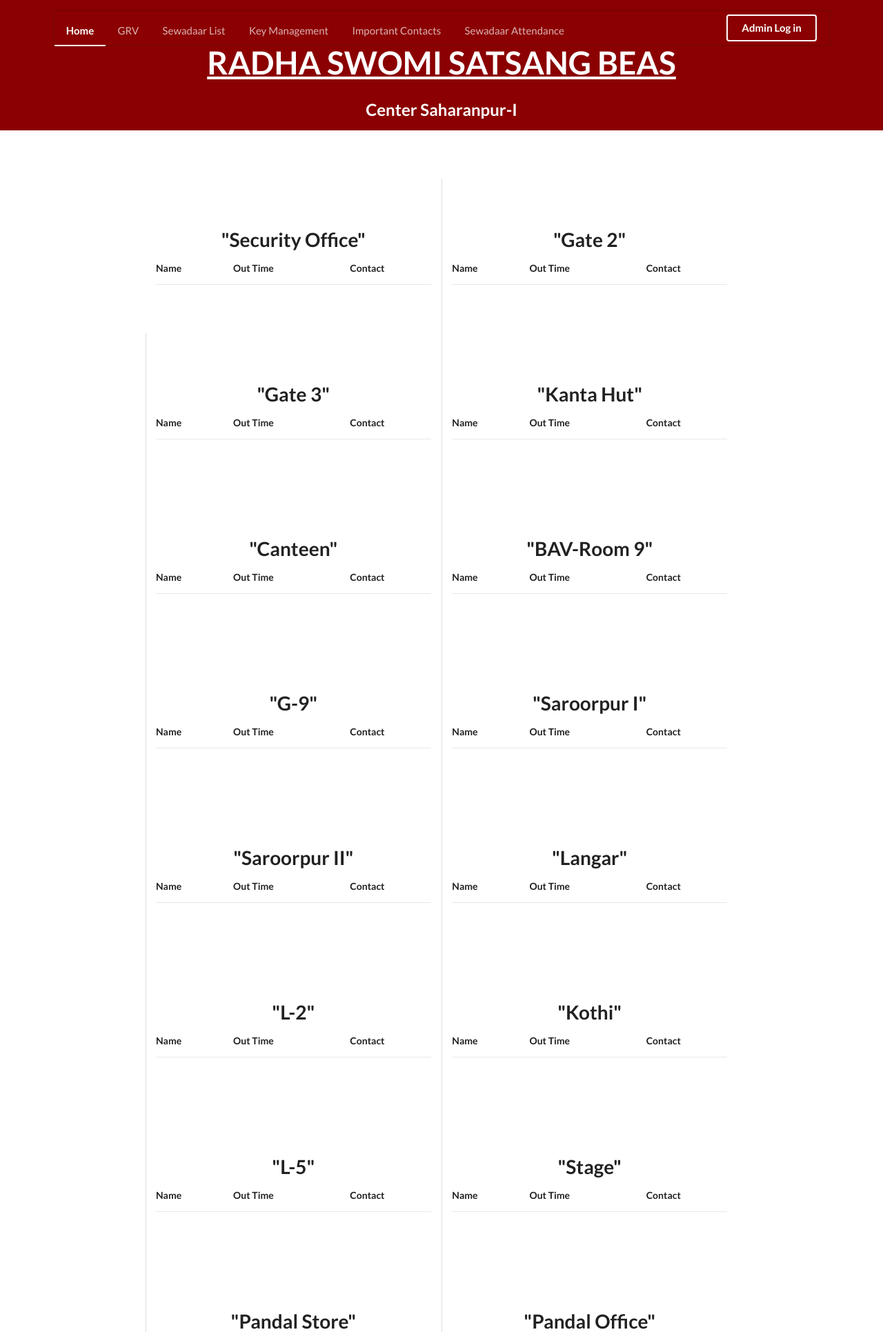
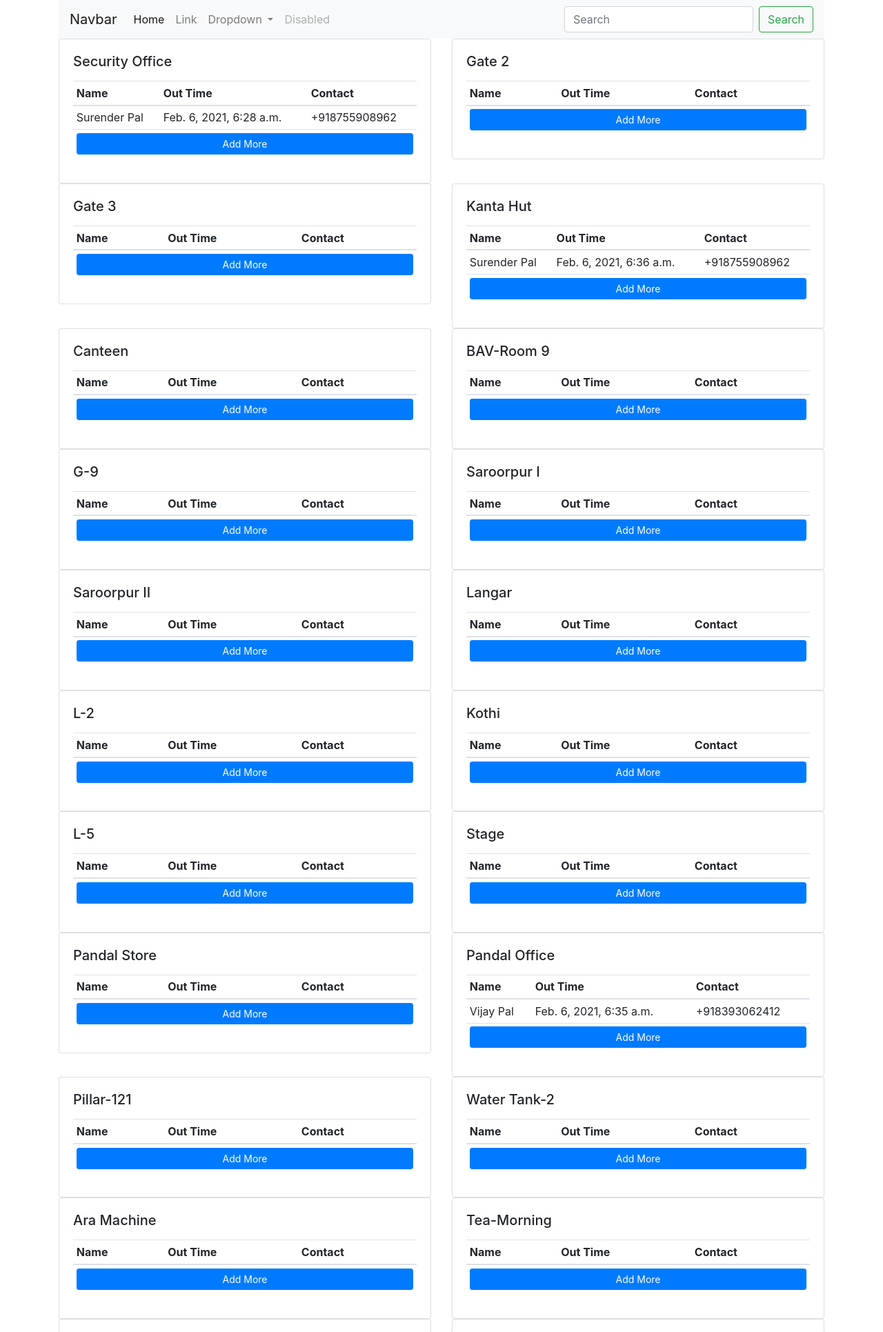
Before and after one commit to VishalWaldiya/attendanceSystem, a Django app: page / in a window 1280 px wide. Shown: the top 1931 px of the page at 69% size. Run offline with Django 3.2, Linux system fonts and the light colour scheme; data comes from the database, SQL or seed files in the repository; both versions use the stored data as it was after the commit; lists and menus that the app fills with data are empty; some libraries are stand-ins or nearby versions.

Commit message:
styling changed to bootstrap and ui fixes

```diff
--- a/attendance/attendance/urls.py
+++ b/attendance/attendance/urls.py
@@ -18,6 +18,6 @@ from django.urls import path, include
 
 urlpatterns = [
     path('admin/', admin.site.urls),
-    path('api/v1/', include('api.urls')),
-    path('', include('webui.urls')),
+    path('api/v1/', include(('api.urls','api'))),
+    path('', include(('webui.urls', 'webui'))),
 ]
--- a/attendance/webui/forms.py
+++ b/attendance/webui/forms.py
@@ -1,12 +1,38 @@
 from django import forms
+from django.contrib.admin import widgets
 from .models import Transaction, Member ,MemberType, Center, GENDER_TYPE, SecurityPost
 
 GEEKS_CHOICES = Member.objects.values_list('id','id')
 
+
+# class DateInput(forms.DateInput):
+#     input_type = 'date'
+
+
+# class TransactionForm(forms.ModelForm):
+#     class Meta:
+#         model = Transaction
+#         # fields = '__all__'
+#         exclude = ['status', 'misc']
+#         widgets = {
+#             'inTime': DateInput(),
+#         }
+
+
+    # def __init__(self, *args, **kwargs):
+    #     super(TransactionForm, self).__init__(*args, **kwargs)
+    #     # self.fields['username'].widget.attrs.update({'class' : 'ui input','placeholder':'Enter Username'})
+    #     # self.fields['email'].widget.attrs.update({'class' : 'ui input','placeholder':'Enter email'})
+    #     # self.fields['keywords'].widget.attrs.update({'class' : 'ui input','placeholder':'Enter Key words'})
+    #     # self.fields['search_frequency'].widget.attrs.update({'class' : 'ui input','placeholder':'In Hours'})
+    #     self.fields['inTime'].widget.attrs.update({'class' : 'ui calender'})
+    #     self.fields['outtime'].widget.attrs.update({'type' : 'datetime-local'})
+
+
 class TransactionForm(forms.Form):
-    ID = forms.ModelChoiceField(
-        # choices = GEEKS_CHOICES,
-        queryset = Member.objects.values_list('id'),
+    ID = forms.ChoiceField(
+        choices = GEEKS_CHOICES,
+        # queryset = Member.objects.all().values('id'),
         label = 'Select or Search #',
         widget=forms.Select(attrs={"_style": "search", "_dropdown_icon": "dropdown"})
     )
@@ -17,15 +43,15 @@ class TransactionForm(forms.Form):
                                         "class": "ui " })
     )
 
-    MemberType = forms.ModelChoiceField(
-        queryset=MemberType.objects.all(),
-        widget=forms.Select(attrs={"_style": "search", "_dropdown_icon": "dropdown"})
-        )
+    # MemberType = forms.ModelChoiceField(
+    #     queryset=MemberType.objects.all(),
+    #     widget=forms.Select(attrs={"_style": "search", "_dropdown_icon": "dropdown"})
+    #     )
 
-    CenterDetails = forms.ModelChoiceField(
-        queryset=Center.objects.all(),
-        widget=forms.Select(attrs={"_style": "search", "_dropdown_icon": "dropdown"})
-    )
+    # CenterDetails = forms.ModelChoiceField(
+    #     queryset=Center.objects.all(),
+    #     widget=forms.Select(attrs={"_style": "search", "_dropdown_icon": "dropdown"})
+    # )
 
     FatherName = forms.CharField(
         widget=forms.TextInput(attrs={
@@ -33,10 +59,10 @@ class TransactionForm(forms.Form):
                                         "class": "ui " })
     )
 
-    Gender = forms.ChoiceField(
-        choices=GENDER_TYPE,
-        widget=forms.Select(attrs={"_dropdown_icon": "dropdown"})
-    )
+    # Gender = forms.ChoiceField(
+    #     choices=GENDER_TYPE,
+    #     widget=forms.Select(attrs={"_dropdown_icon": "dropdown"})
+    # )
 
     Contact = forms.CharField(
         max_length=15,
@@ -47,6 +73,7 @@ class TransactionForm(forms.Form):
 
     AlternateContact = forms.CharField(
         max_length=15,
+        required=False,
         widget=forms.TextInput(attrs={
                                         "Placeholder": "Alternate Contact Number",
                                         "class": "ui " })
@@ -63,3 +90,18 @@ class TransactionForm(forms.Form):
         queryset=SecurityPost.objects.all(),
         widget=forms.Select(attrs={"_style": "search", "_dropdown_icon": "dropdown"})
         )
+
+
+    # inTime = forms.DateTimeField(input_formats=['%Y-%m-%d %I:%M'], widget=forms.DateInput(attrs={'type':'datetime-local'}))
+    # outTime = forms.DateTimeField(input_formats=['%Y-%m-%d %I:%M'], required=False, widget=forms.DateInput(attrs={'type':'datetime-local'}))
+
+    inTime = forms.DateTimeField(input_formats=['%I:%M %p %d-%b-%Y'],
+             widget = forms.DateTimeInput(
+                 attrs={'type': 'datetime-local'},
+                 format='%I:%M %p %d-%b-%Y'))
+
+
+    outime = forms.DateTimeField(input_formats=['%I:%M %p %d-%b-%Y'],
+             widget = forms.DateTimeInput(
+                 attrs={'type': 'datetime-local'},
+                 format='%I:%M %p %d-%b-%Y'))
--- a/attendance/webui/models.py
+++ b/attendance/webui/models.py
@@ -133,7 +133,7 @@ class Transaction(models.Model):
     MemberDetails = models.ForeignKey('webui.Member', on_delete=models.DO_NOTHING)
     SecurityPostDetails = models.ForeignKey('webui.SecurityPost', on_delete=models.DO_NOTHING)
 
-    inTime = models.DateTimeField(auto_now_add=True)
+    inTime = models.DateTimeField(auto_now=False)
     outtime = models.DateTimeField(auto_now=False)
     status = models.CharField(choices=ACTIVE_TYPE, max_length=50, default='ACT')
     misc = models.TextField(blank=True)
--- a/attendance/webui/templates/base.html
+++ b/attendance/webui/templates/base.html
@@ -1,105 +1,31 @@
-<!DOCTYPE html>
-<html>
-<head>
-  <!-- Standard Meta -->
-  <meta charset="utf-8" />
-  <meta http-equiv="X-UA-Compatible" content="IE=edge,chrome=1" />
-  <meta name="viewport" content="width=device-width, initial-scale=1.0, maximum-scale=1.0">
+<!doctype html>
+<html lang="en">
+  <head>
+    <!-- Required meta tags -->
+    <meta charset="utf-8">
+    <meta name="viewport" content="width=device-width, initial-scale=1, shrink-to-fit=no">
 
-  <!-- Site Properties -->
-  <title>Homepage - Semantic</title>
-    <link rel="stylesheet" href="https://cdn.jsdelivr.net/npm/semantic-ui@2.4.2/dist/semantic.min.css">
-  {% block additional_css %}{% endblock additional_css %}
+    <!-- Bootstrap CSS -->
+    <link rel="stylesheet" href="https://stackpath.bootstrapcdn.com/bootstrap/4.4.1/css/bootstrap.min.css" integrity="sha384-Vkoo8x4CGsO3+Hhxv8T/Q5PaXtkKtu6ug5TOeNV6gBiFeWPGFN9MuhOf23Q9Ifjh" crossorigin="anonymous">
 
-  {% include "baseComponents/styles.html" %}
+  </head>
+  <script src="https://code.jquery.com/jquery-3.1.1.min.js" crossorigin="anonymous"></script>
+  <script src="https://cdn.jsdelivr.net/npm/popper.js@1.16.0/dist/umd/popper.min.js" integrity="sha384-Q6E9RHvbIyZFJoft+2mJbHaEWldlvI9IOYy5n3zV9zzTtmI3UksdQRVvoxMfooAo" crossorigin="anonymous"></script>
+  <script src="https://stackpath.bootstrapcdn.com/bootstrap/4.4.1/js/bootstrap.min.js" integrity="sha384-wfSDF2E50Y2D1uUdj0O3uMBJnjuUD4Ih7YwaYd1iqfktj0Uod8GCExl3Og8ifwB6" crossorigin="anonymous"></script>
+  <body>
+    <div class="container">
 
+      {% include "baseComponents/navbar.html" %}
+      {% block content %}
 
-</head>
-<body>
+      {% endblock content %}
 
-{% include 'baseComponents/navbar.html' %}
+      {% include "baseComponents/footer.html" %}
+      <!-- Optional JavaScript -->
+      <!-- jQuery first, then Popper.js, then Bootstrap JS -->
+    </div>
+  </body>
+  {% block additional_js %}
 
-<div class="ui text container">
-      <h1 class="ui inverted header">
-        RADHA SWOMI SATSANG BEAS
-      </h1>
-      <h2>Center Saharanpur-I</h2>
-    </div>
-
-  </div>
-
-  {% comment %} <div class="ui vertical stripe segment">
-    <div class="ui middle aligned stackable grid container">
-      <div class="row">
-        <div class="eight wide column">
-          <h3 class="ui header">We Help Companies and Companions</h3>
-          <p>We can give your company superpowers to do things that they never thought possible. Let us delight your customers and empower your needs...through pure data analytics.</p>
-          <h3 class="ui header">We Make Bananas That Can Dance</h3>
-          <p>Yes that's right, you thought it was the stuff of dreams, but even bananas can be bioengineered.</p>
-        </div>
-        <div class="six wide right floated column">
-        </div>
-      </div>
-      <div class="row">
-        <div class="center aligned column">
-          <a class="ui huge button">Check Them Out</a>
-        </div>
-      </div>
-    </div>
-  </div> {% endcomment %}
-
-
-  {% block content %}
-  {% endblock content %}
-
-  {% comment %} <div class="ui vertical stripe segment">
-    <div class="ui text container">
-      <h3 class="ui header">Breaking The Grid, Grabs Your Attention</h3>
-      <p>Instead of focusing on content creation and hard work, we have learned how to master the art of doing nothing by providing massive amounts of whitespace and generic content that can seem massive, monolithic and worth your attention.</p>
-      <a class="ui large button">Read More</a>
-      <h4 class="ui horizontal header divider">
-        <a href="#">Case Studies</a>
-      </h4>
-      <h3 class="ui header">Did We Tell You About Our Bananas?</h3>
-      <p>Yes I know you probably disregarded the earlier boasts as non-sequitur filler content, but its really true. It took years of gene splicing and combinatory DNA research, but our bananas can really dance.</p>
-      <a class="ui large button">I'm Still Quite Interested</a>
-    </div>
-  </div> {% endcomment %}
-
-
-{% include 'baseComponents/footer.html' %}
-</div>
-
-  <script src="https://code.jquery.com/jquery-3.1.1.min.js" crossorigin="anonymous"></script>
-  <script src="https://cdn.jsdelivr.net/npm/semantic-ui@2.4.2/dist/semantic.min.js"></script>
-
-  <script>
-  $(document)
-    .ready(function() {
-
-      // fix menu when passed
-      $('.masthead')
-        .visibility({
-          once: false,
-          onBottomPassed: function() {
-            $('.fixed.menu').transition('fade in');
-          },
-          onBottomPassedReverse: function() {
-            $('.fixed.menu').transition('fade out');
-          }
-        })
-      ;
-
-      // create sidebar and attach to menu open
-      $('.ui.sidebar')
-        .sidebar('attach events', '.toc.item')
-      ;
-
-    })
-  ;
-  </script>
-
-  {% block additional_js %}{% endblock additional_js %}
-</body>
-
+  {% endblock additional_js %}
 </html>
--- a/attendance/webui/templates/baseComponents/footer.html
+++ b/attendance/webui/templates/baseComponents/footer.html
@@ -1,31 +1,8 @@
-<div class="ui inverted vertical footer segment">
-    <div class="ui container">
-      <p>
-        © 2010-21 Radha Soami Satsang Beas | Privacy
-        </p>
-      <!-- <div class="ui stackable inverted divided equal height stackable grid">
-        <div class="three wide column">
-          <h4 class="ui inverted header">About</h4>
-          <div class="ui inverted link list">
-            <a href="#" class="item">Sitemap</a>
-            <a href="#" class="item">Contact Us</a>
-            <a href="#" class="item">Religious Ceremonies</a>
-            <a href="#" class="item">Gazebo Plans</a>
-          </div>
-        </div>
-        <div class="three wide column">
-          <h4 class="ui inverted header">Services</h4>
-          <div class="ui inverted link list">
-            <a href="#" class="item">Banana Pre-Order</a>
-            <a href="#" class="item">DNA FAQ</a>
-            <a href="#" class="item">How To Access</a>
-            <a href="#" class="item">Favorite X-Men</a>
-          </div>
-        </div>
-        <div class="seven wide column">
-          <h4 class="ui inverted header">Footer Header</h4>
-          <p>Extra space for a call to action inside the footer that could help re-engage users.</p>
-        </div>
-      </div> -->
-    </div>
+<footer class="bg-light text-center text-lg-start">
+  <!-- Copyright -->
+  <div class="text-center p-3" style="background-color: rgba(0, 0, 0, 0.2)">
+    © 2020 Copyright:
+    <a class="text-dark" href="https://mdbootstrap.com/">MDBootstrap.com</a>
   </div>
+  <!-- Copyright -->
+</footer>
--- a/attendance/webui/templates/baseComponents/navbar.html
+++ b/attendance/webui/templates/baseComponents/navbar.html
@@ -1,52 +1,35 @@
+<nav class="navbar navbar-expand-lg navbar-light bg-light">
+  <a class="navbar-brand" href="#">Navbar</a>
+  <button class="navbar-toggler" type="button" data-toggle="collapse" data-target="#navbarSupportedContent" aria-controls="navbarSupportedContent" aria-expanded="false" aria-label="Toggle navigation">
+    <span class="navbar-toggler-icon"></span>
+  </button>
 
-<!-- Following Menu -->
-<div class="ui large top fixed hidden menu">
-    <div class="ui container">
-      <a class="active item">Home</a>
-      <a class="item">GRV</a>
-      <a class="item">Sewadaar List</a>
-      <a class="item">Key Management</a>
-        <a class="item">Important Contacts</a>
-                <a class="item">Sewadaar Attendance</a>
-      <!-- <a class="item">Careers</a> -->
-      <div class="right menu">
-        <div class="item">
-          <a class="ui button">Admin Log in</a>
+  <div class="collapse navbar-collapse" id="navbarSupportedContent">
+    <ul class="navbar-nav mr-auto">
+      <li class="nav-item active">
+        <a class="nav-link" href="#">Home <span class="sr-only">(current)</span></a>
+      </li>
+      <li class="nav-item">
+        <a class="nav-link" href="#">Link</a>
+      </li>
+      <li class="nav-item dropdown">
+        <a class="nav-link dropdown-toggle" href="#" id="navbarDropdown" role="button" data-toggle="dropdown" aria-haspopup="true" aria-expanded="false">
+          Dropdown
+        </a>
+        <div class="dropdown-menu" aria-labelledby="navbarDropdown">
+          <a class="dropdown-item" href="#">Action</a>
+          <a class="dropdown-item" href="#">Another action</a>
+          <div class="dropdown-divider"></div>
+          <a class="dropdown-item" href="#">Something else here</a>
         </div>
-      </div>
-    </div>
+      </li>
+      <li class="nav-item">
+        <a class="nav-link disabled" href="#" tabindex="-1" aria-disabled="true">Disabled</a>
+      </li>
+    </ul>
+    <form class="form-inline my-2 my-lg-0">
+      <input class="form-control mr-sm-2" type="search" placeholder="Search" aria-label="Search">
+      <button class="btn btn-outline-success my-2 my-sm-0" type="submit">Search</button>
+    </form>
   </div>
-
-  <!-- Sidebar Menu -->
-  <div class="ui vertical inverted sidebar menu">
-    <a class="active item">Home</a>
-    <a class="item">GRV</a>
-    <a class="item">Sewadaar List</a>
-    <a class="item">Key Management</a>
-    <a class="item">Important Contacts</a>
-        <a class="item">Sewadaar Attendance</a>
-    <!-- <a class="item">Careers</a> -->
-    <a class="item">Admin Login</a>
-  </div>
-
-
-  <!-- Page Contents -->
-  <div class="pusher">
-    <div class="ui inverted vertical center aligned segment">
-
-      <div class="ui container">
-        <div class="ui large secondary inverted pointing menu">
-          <a class="toc item">
-            <i class="sidebar icon"></i>
-          </a>
-          <a class="active item">Home</a>
-          <a class="item">GRV</a>
-          <a class="item">Sewadaar List</a>
-          <a class="item">Key Management</a>
-                <a class="item">Important Contacts</a>
-                                <a class="item">Sewadaar Attendance</a>
-          <div class="right item">
-            <a class="ui inverted button">Admin Log in</a>
-          </div>
-        </div>
-      </div>
+</nav>
--- a/attendance/webui/templates/webui/dashboard.html
+++ b/attendance/webui/templates/webui/dashboard.html
@@ -1,45 +1,100 @@
 {% extends "base.html" %}
+{% load crispy_forms_tags %}
 
 {% block content %}
-<div class="ui vertical stripe quote segment">
-    <div class="ui equal width stackable internally celled grid">
-      <div class="center aligned divided row">
 
-          <div class="ui stackable three column divided grid">
+<div class="row">
 {% for gate,transactions in results.items %}
-            <div class="column">
-                <h3>"{{ gate }}"</h3>
-                <table class="ui very basic table">
+    <div class="col-md-6">
+      <div class="card">
+        <div class="card-body">
+          <h5 class="card-title">{{ gate }}</h5>
+          <p class="card-text">
+            <table class="table table-sm">
               <thead>
                 <tr>
-                        {% comment %} <th>ID</th> {% endcomment %}
-                        <th>Name</th>
-                        <th>Out Time</th>
-                        <th>Contact</th>
+                  <th scope="col">Name</th>
+                  <th scope="col">Out Time</th>
+                  <th scope="col">Contact</th>
                 </tr>
               </thead>
               <tbody>
                 {% for transaction in transactions %}
                 <tr>
-                            {% comment %} <td>{{ transaction.MemberDetails.id }}</td> {% endcomment %}
                   <td>{{ transaction.MemberDetails.name }}</td>
                   <td>{{ transaction.outtime }}</td>
-                            <td>{{ transaction.MemberDetails.contact }} <br> {% if transaction.MemberDetails.altcontact %} {{ transaction.MemberDetails.altcontact }} </td> {% endif %}
+                  <td>{{ transaction.MemberDetails.contact }} <br> {% if transaction.MemberDetails.altcontact %} {{ transaction.MemberDetails.altcontact }}  {% endif %}</td>
                 </tr>
                 {% endfor %}
+                <tr>
+                  <td colspan="3"> <button data-toggle="modal" data-target="#exampleModalCenter" gate-id="{{gate.id}}" type="button" class="btn btn-primary btn-sm btn-block">Add More</button></td>
+                </tr>
               </tbody>
             </table>
+          </p>
+          {% comment %} <p class="card-text"><small class="text-muted">Last updated 3 mins ago</small></p> {% endcomment %}
+        </div>
+      </div>
     </div>
 {% endfor %}
 </div>
 
-        <!-- <div class="column">
-          <h3>"I shouldn't have gone with their competitor."</h3>
-          <p>
-          </p>
+<!-- Modal -->
+<div class="modal fade" id="exampleModalCenter" tabindex="-1" role="dialog" aria-labelledby="exampleModalCenterTitle" aria-hidden="true">
+  <div class="modal-dialog modal-dialog-centered" role="document">
+    <div class="modal-content">
+      <div class="modal-header">
+        <h5 class="modal-title" id="exampleModalLongTitle">Add More Person</h5>
+        <button type="button" class="close" data-dismiss="modal" aria-label="Close">
+          <span aria-hidden="true">&times;</span>
+        </button>
       </div>
-      </div> -->
-
+      <div class="modal-body">
+        <form action="/create-transaction" method="post">{% csrf_token %}
+          {% crispy form %}
+          <button type="submit" class="btn btn-primary">Submit</button>
+          <button class="btn btn-secondary" type="reset">Reset </button>
+        </form>
+      </div>
+    </div>
   </div>
 </div>
 {% endblock content %}
+
+{% block additional_js %}
+<script>
+
+  $('#myModal').on('shown.bs.modal', function () {
+    $('#myInput').trigger('focus')
+  });
+
+  $('#id_ID').on('change', function() {
+      console.log(this.value)
+      $.ajax({
+          type: "GET",
+          url: "/api/v1/member/" + this.value,
+          dataType: "json",
+          success: function (result, status, xhr) {
+              $('#id_MemberType').val(result.MemberTypeDetails).prop('readonly','true');
+              $('#id_name').val(result.name).prop('readonly','true');
+              $('#id_CenterDetails').val(result.CenterDetails).prop('readonly','true');
+              $('#id_FatherName').val(result.father_name).prop('readonly','true');
+              $('#id_Gender').val(result.gender).prop('readonly','true');
+              $('#id_Contact').val(result.contact).prop('readonly','true');
+              $('#id_AlternateContact').val(result.altcontact).prop('readonly','true');
+              $('#id_Department').val(result.department).prop('readonly','true');
+          },
+          error: function (xhr, status, error) {
+              alert("Result: " + status + " " + error + " " + xhr.status + " " + xhr.statusText)
+          }
+      });
+  });
+
+  $('form').on('submit',function(){
+      var inTime = new Date($('#id_inTime').val())
+      var outTime = new Date($('#id_outtime').val())
+      $(this).append(inTime,outTime);
+      return true;
+  });
+</script>
+{% endblock additional_js %}
--- a/attendance/webui/urls.py
+++ b/attendance/webui/urls.py
@@ -1,8 +1,8 @@
 from django.urls import path
-from .views import LamdingPage, MemberListView, index, CreateTransaction
+from .views import LandingPage, MemberListView, index, CreateTransaction
 
 urlpatterns = [
-    path('', LamdingPage.as_view()),
+    path('', LandingPage.as_view(), name="home"),
     path('sewadaar-list', MemberListView.as_view()),
     path('create-transaction', CreateTransaction.as_view()),
 ]
--- a/attendance/webui/views.py
+++ b/attendance/webui/views.py
@@ -2,6 +2,8 @@ from django.shortcuts import render, HttpResponse
 from django.views.generic import TemplateView, ListView, FormView
 from django.views.generic.edit import CreateView
 from datetime import date
+from django.urls import reverse_lazy
+from datetime import datetime, timedelta
 
 # Models
 from .models import SecurityPost, Member, Transaction
@@ -11,7 +13,7 @@ from .forms import TransactionForm
 
 # Create your views here.
 
-class LamdingPage(TemplateView):
+class LandingPage(TemplateView):
     template_name = "webui/dashboard.html"
 
     def get_context_data(self, **kwargs):
@@ -19,11 +21,12 @@ class LamdingPage(TemplateView):
         gates = SecurityPost.objects.all()
 
         results = {}
-
+        datetoday = datetime.now() + timedelta(hours=5,minutes = 30)
         for gate in gates:
-            results[gate.name] = Transaction.objects.filter(SecurityPostDetails=gate).filter(inTime__date = date.today())
+            results[gate.name] = Transaction.objects.filter(SecurityPostDetails=gate).filter(inTime__date = datetoday.date())
 
         context["results"] = results
+        context["form"] = TransactionForm
         # import pdb; pdb.set_trace()
         return context
 
@@ -33,21 +36,27 @@ def index(request):
 class MemberListView(ListView):
     model = Member
 
-# class TransactionCreateView(CreateView):
-#     model = Transaction
-
 class CreateTransaction(FormView):
     template_name = "webui/transaction_form.html"
     form_class = TransactionForm
-
-    def form_valid(self, form):
-        # This method is called when valid form data has been POSTed.
-        # It should return an HttpResponse.
-        #form.send_email()
-        #print "form is valid"
-        import pdb; pdb.set_trace()
-        return super(CreateTransaction, self).form_valid(form)
+    success_url = reverse_lazy('webui:home')
 
     def form_invalid(self, form):
-        import pdb; pdb.set_trace()
+        date_format = '%Y-%m-%d %H:%M'
+        outTime = datetime.datetime.strptime(form.data.get('outime').replace('T',' '), date_format)
+        inTime = datetime.datetime.strptime(form.data.get('inTime').replace('T',' '), date_format)
+        MemberDetails__id = form.data.get('ID')
+        SecurityPostDetails__id = form.data.get('SecurityPost')
+        inTime = inTime
+        outtime = outTime
+        obj = Transaction.objects.create(
+            MemberDetails = Member.objects.get(pk=MemberDetails__id),
+            SecurityPostDetails = SecurityPost.objects.get(pk=SecurityPostDetails__id),
+            inTime = inTime,
+            outtime = outtime
+        )
         return super().form_invalid(form)
+
+    def get_context_data(self, **kwargs):
+        context = super().get_context_data(**kwargs)
+        return context
```
Also changed, not shown: attendance/attendance/settings.py (+10 -4 lines), attendance/webui/templates/webui/transaction_form.html (+30 -31 lines), attendance/testDB.sqlite3, 2 other files. Lines whose indentation alone changed are shown as unchanged.
